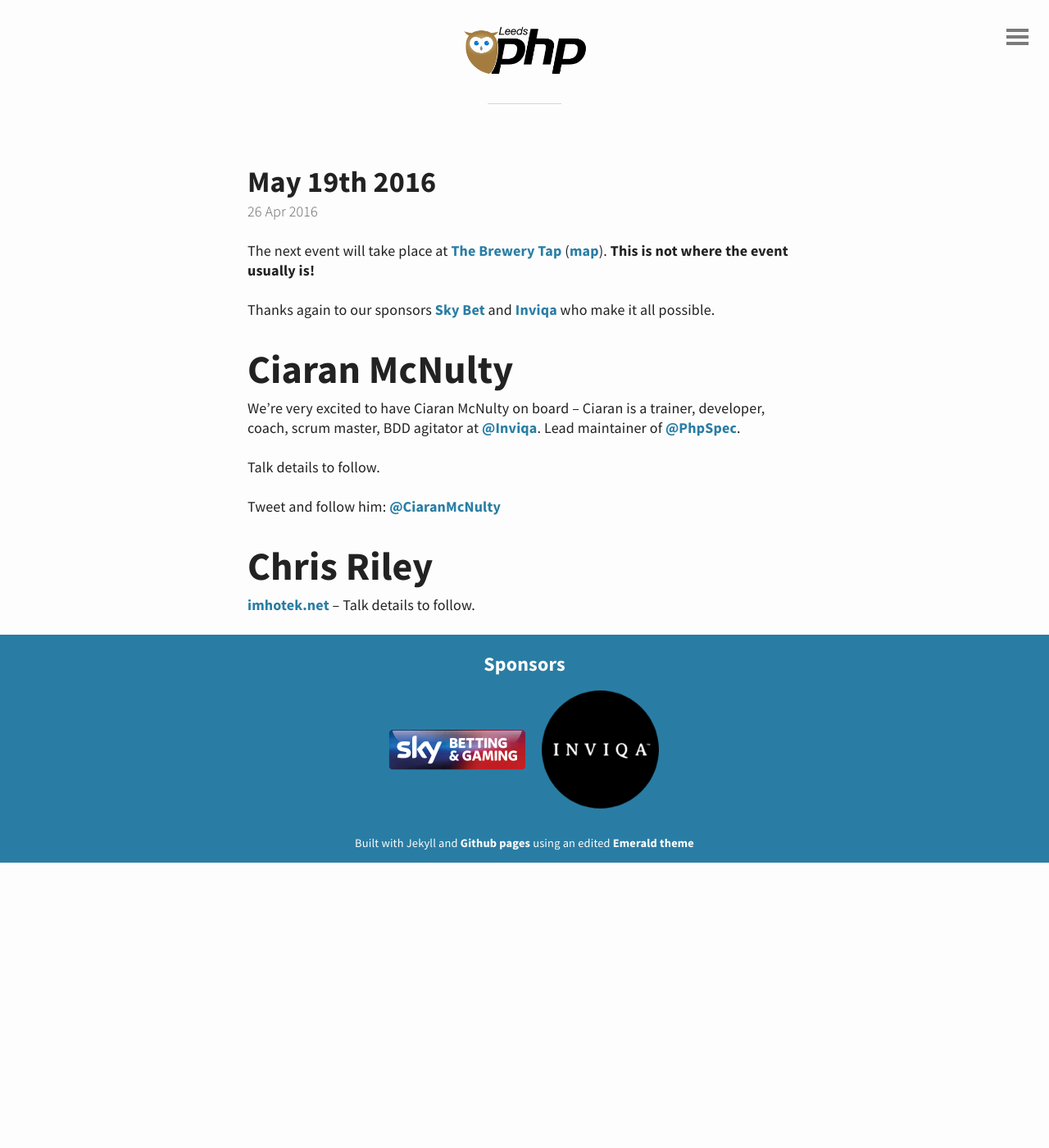
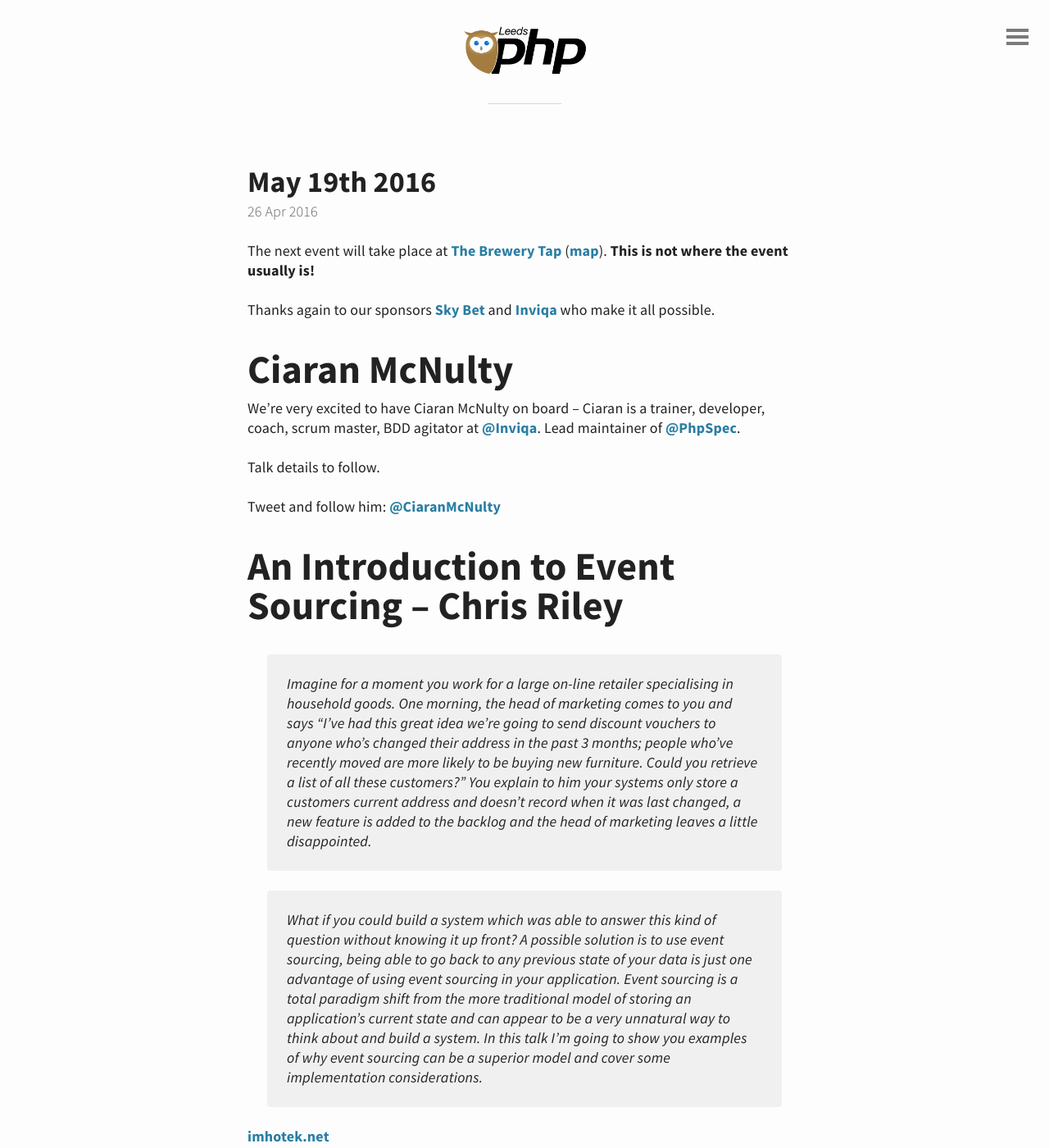
Before and after one commit to Ireaurora/LeedsPHP, a Jekyll site: the page built from _posts/2016-04-26-may-2016.md, in a window 1280 px wide and 1400 px high. Shown: the whole window at 82% size. Built offline with Jekyll 4.4.1, drawn with Linux system fonts in a browser that asks for light colours; comment, search, counter and statistics services are not loaded.

Commit message:
Add Chris Riley's talk abstract.

```diff
--- a/_posts/2016-04-26-may-2016.md
+++ b/_posts/2016-04-26-may-2016.md
@@ -18,6 +18,10 @@
 
 Tweet and follow him: [@CiaranMcNulty](https://twitter.com/CiaranMcNulty)
 
-# Chris Riley
+# An Introduction to Event Sourcing – Chris Riley
 
-[imhotek.net](http://www.imhotek.net) – Talk details to follow.
+> Imagine for a moment you work for a large on-line retailer specialising in household goods. One morning, the head of marketing comes to you and says "I've had this great idea we're going to send discount vouchers to anyone who's changed their address in the past 3 months; people who've recently moved are more likely to be buying new furniture. Could you retrieve a list of all these customers?" You explain to him your systems only store a customers current address and doesn't record when it was last changed, a new feature is added to the backlog and the head of marketing leaves a little disappointed.
+
+> What if you could build a system which was able to answer this kind of question without knowing it up front? A possible solution is to use event sourcing, being able to go back to any previous state of your data is just one advantage of using event sourcing in your application. Event sourcing is a total paradigm shift from the more traditional model of storing an application's current state and can appear to be a very unnatural way to think about and build a system. In this talk I'm going to show you examples of why event sourcing can be a superior model and cover some implementation considerations.
+
+[imhotek.net](http://www.imhotek.net)
```
